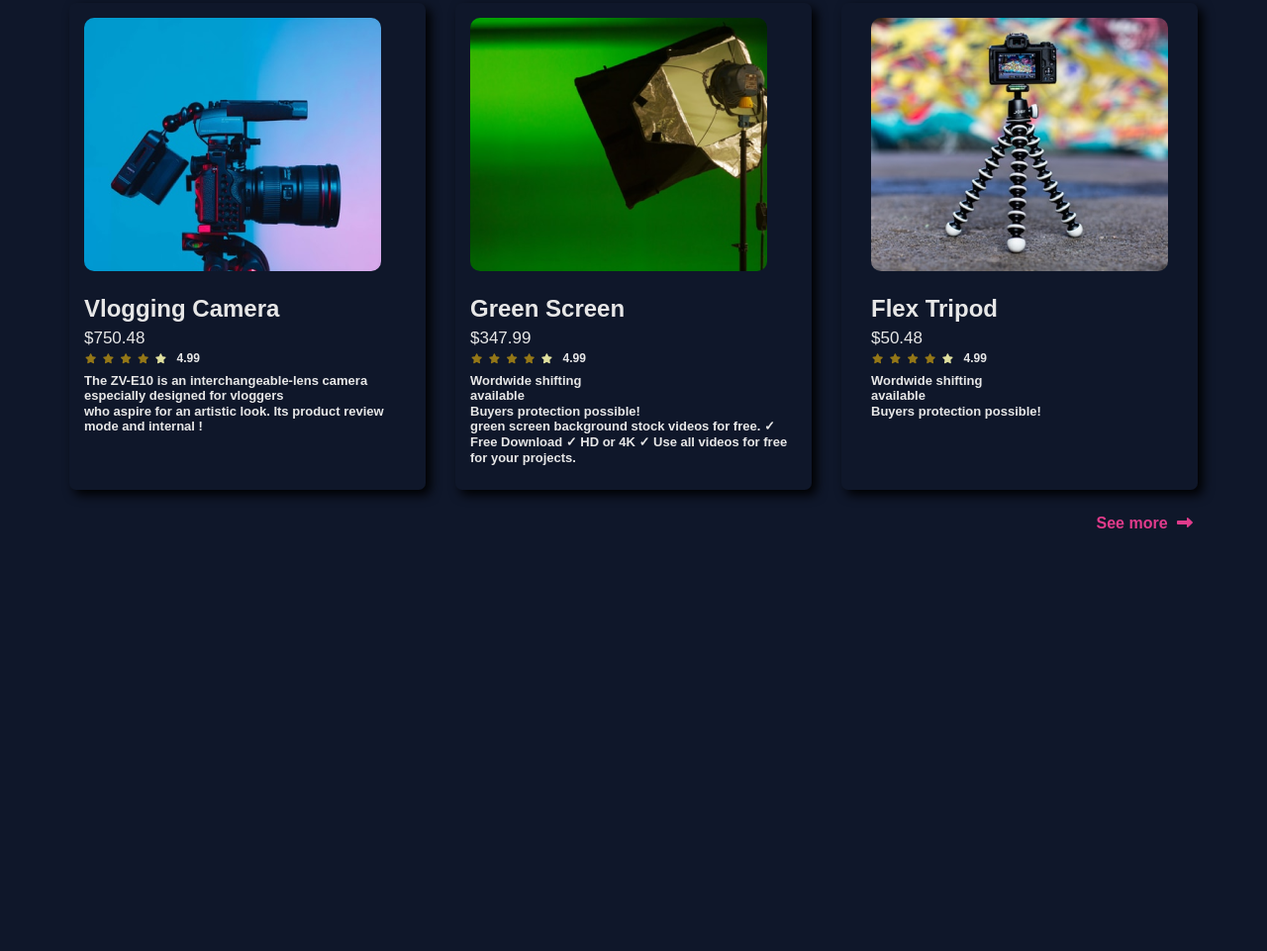
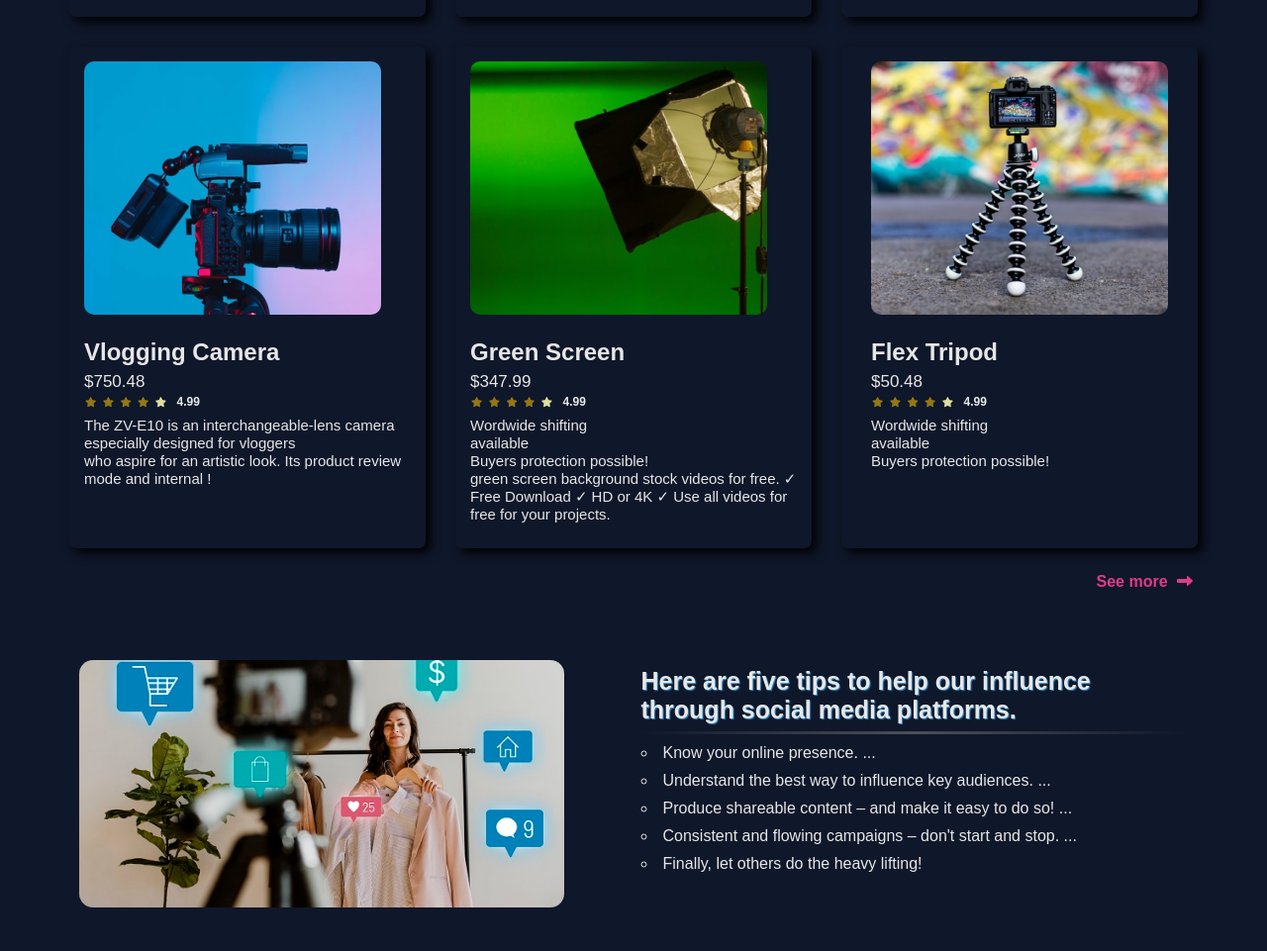
Before and after one commit to sajeeb-ahmeed/influencer-gear, a plain HTML site: page index.html in a window 1280 px wide. Shown: the part 1827-2788 px from the top of the page at 99% size. Before the commit the page ends 2395 px from the top, so only its background shows below. Drawn offline with Linux system fonts and the light colour scheme.

Commit message:
Infulancer Projects update

```diff
--- a/CSS/style.css
+++ b/CSS/style.css
@@ -282,10 +282,11 @@ hr {
 }
 
 .items-about {
-    font-size: 13px;
+    font-size: 15px;
     color: var(--secondary-color);
     padding-top: 7px;
     line-height: 1.2;
+    font-weight: 400;
 }
 
 .see-more-products {
@@ -300,4 +301,32 @@ hr {
     color: var(--primary-color);
 }
 
-/* ====Footer Section==== */
+/* ====Infulancer  Section==== */
+.social-media-infulancer {
+    display: grid;
+    grid-template-columns: repeat(2, 1fr);
+    grid-column-gap: 15px;
+    margin: 10px;
+}
+
+.infulancer-pro-img {
+    height: 250px;
+    width: 490px;
+    object-fit: cover;
+    border-radius: 14px;
+}
+
+.infulancer-branding-head {
+    color: var(--secondary-color);
+    padding: 7px 0;
+    font-size: 25px;
+    text-shadow: 1px 1px 1px var(--opstional-color);
+
+}
+
+.infulancer-branding li {
+    list-style: circle;
+    font-weight: 500;
+    color: var(--secondary-color);
+    padding-top: 10px;
+}
--- a/index.html
+++ b/index.html
@@ -310,6 +310,25 @@
             </div>
         </section>
         <!-- =====Popular Section End ==== -->
+        <!-- ====Feature Products==== -->
+        <section class="container">
+            <article class="social-media-infulancer">
+                <aside class="infulancer-projects-img">
+                    <img src="./assest/images/baneer-img.jpg" alt="" class="infulancer-pro-img">
+                </aside>
+                <aside class="infulancer-branding">
+                    <h2 class="infulancer-branding-head ">Here are five tips to help our influence
+                        through social media
+                        platforms.</h2>
+                    <hr>
+                    <li>Know your online presence. ...</li>
+                    <li>Understand the best way to influence key audiences. ...</li>
+                    <li>Produce shareable content – and make it easy to do so! ...</li>
+                    <li>Consistent and flowing campaigns – don't start and stop. ...</li>
+                    <li>Finally, let others do the heavy lifting!</li>
+                </aside>
+            </article>
+        </section>
     </main>
 </body>
 
```
Also changed, not shown: assest/images/4042216.jpg (added), assest/images/happy-friends-looking-social-media-smartphone.jpg (added).
